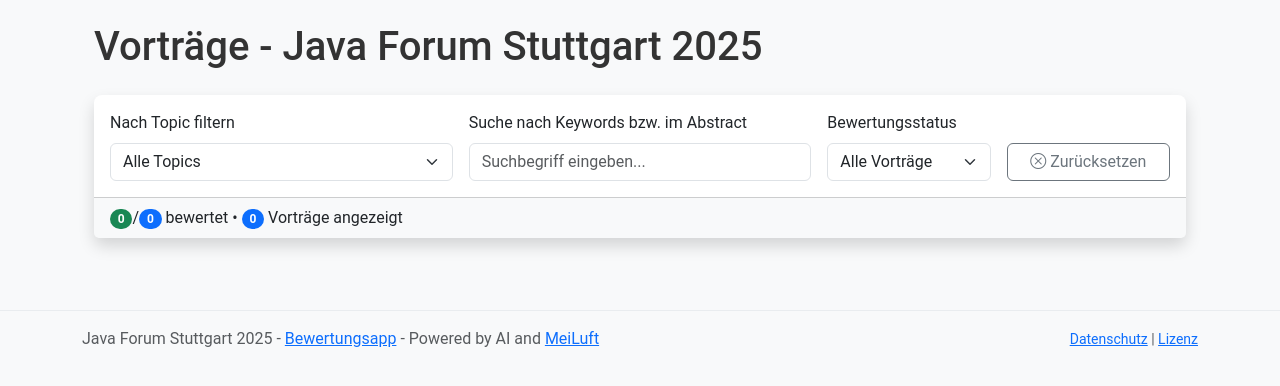
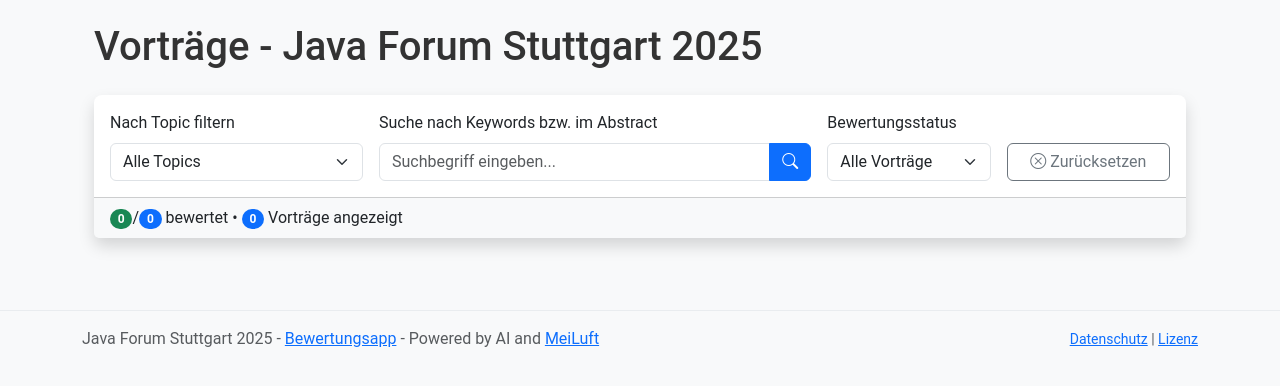
Before and after one commit to DG1001/jfs2025_rating_app, a Flask app: page / in a window 1280 px wide. Shown: the part 57-443 px from the top of the page. Run offline with Flask 3, Linux system fonts and the light colour scheme; the visitor is signed in with stand-in values (Sample User, id 1).

Commit message:
feat: Adjust filter column widths and add search button

```diff
--- a/templates/index.html
+++ b/templates/index.html
@@ -10,7 +10,7 @@
     <div class="card shadow mb-4">
         <div class="card-body">
             <form id="filter-form" method="GET" action="{{ url_for('main.index') }}" class="row g-3">
-                <div class="col-md-4">
+                <div class="col-md-3">
                     <label for="topic-filter" class="form-label">Nach Topic filtern</label>
                     <select class="form-select" id="topic-filter" name="topic">
                         <option value="">Alle Topics</option>
@@ -21,11 +21,14 @@
                         {% endfor %}
                     </select>
                 </div>
-                <div class="col-md-4">
+                <div class="col-md-5">
                     <label for="keyword-search" class="form-label">Suche nach Keywords bzw. im Abstract</label>
                     <div class="input-group">
                         <input type="text" class="form-control" id="keyword-search" name="keyword"
                                placeholder="Suchbegriff eingeben..." value="{{ current_keyword }}">
+                        <button class="btn btn-primary" type="submit">
+                            <i class="bi bi-search"></i>
+                        </button>
                     </div>
                 </div>
                 <div class="col-md-2">
```
